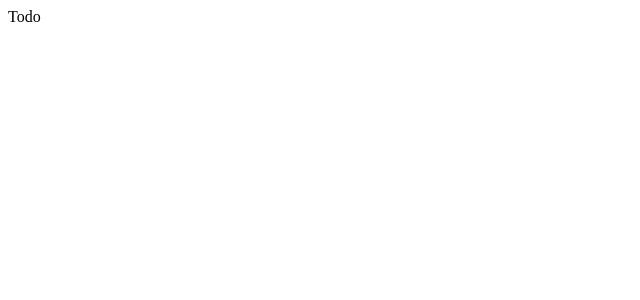
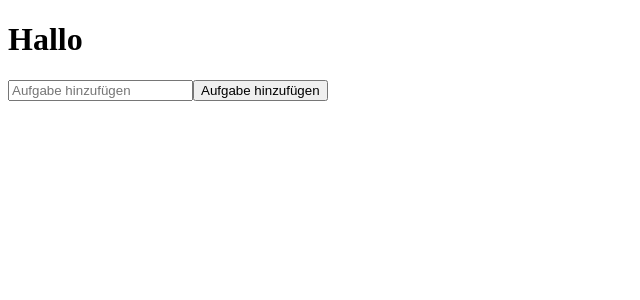
Before and after one commit to MDDakki/Aufgabenliste, a React (Create React App) app: page / in a window 1280 px wide. Shown: the top 300 px of the page, without its empty margins (0-640 px from the left). Built offline with nearby package versions, Linux system fonts and the light colour scheme.

Commit message:
Funktion zum Hinzufügen einer Aufgabe

```diff
--- a/src/App.js
+++ b/src/App.js
@@ -1,9 +1,11 @@
 import './App.css';
+import TodoForm from './components/TodoForm';
+import TodoListe from './components/TodoListe';
 
 function App() {
   return (
     <div className="Todo__app">
-      Todo
+      <TodoListe />
     </div>
   );
 }
--- a/src/components/TodoForm.jsx
+++ b/src/components/TodoForm.jsx
@@ -1,13 +1,39 @@
-import React, { useState } from 'react'
+import React, { useState } from 'react';
 
-function TodoForm() {
- const [input, setInput] = useState()
+// funktion für das erstellen eines todo formular
+function TodoForm(props) {
+ const [input, setInput] = useState('');
+
+ // funktion zum verarbeiten der eingabe änderung
+ const GriffChange = e => {
+    setInput(e.target.value);
+ }
+
+ // funktion zum verarbeiten des forumlar
+ const Griff = e => {
+    e.preventDefault();
+
+    props.onSubmit({
+        id: Math.floor(Math.random() * 10000),
+        text: input
+    });
+
+    setInput('');
+ }
 
   return (
     <div>
-
+        <form className='todo__form' onSubmit={Griff}>
+            <input type="text"
+            placeholder='Aufgabe hinzufügen'
+            value={input} name='text'
+            className='todo__input'
+            onChange={GriffChange}
+            />
+            <button className='todo__taste'>Aufgabe hinzufügen</button>
+        </form>
     </div>
-  )
+  );
 }
 
-export default TodoForm
+export default TodoForm;
--- a/src/components/TodoListe.jsx
+++ b/src/components/TodoListe.jsx
@@ -1,8 +1,23 @@
-import React from 'react'
+import React, { useState } from 'react'
+import TodoForm from './TodoForm'
 
 function TodoListe() {
+ const [todos, setTodos] = useState([])
+ const addTodo = todo => {
+    if (!todo.text || /^\s*$/.test(todo.text)) {
+        return
+    }
+    const newTodos = [todo, ...todos]
+
+    setTodos(newTodos)
+    console.log(...todos)
+ }
+
   return (
-    <div>TodoListe</div>
+    <div>
+        <h1>Hallo</h1>
+        <TodoForm onSubmit={addTodo} />
+    </div>
   )
 }
 
```
Also changed, not shown: src/components/Todo.jsx (line endings or trailing spaces).
